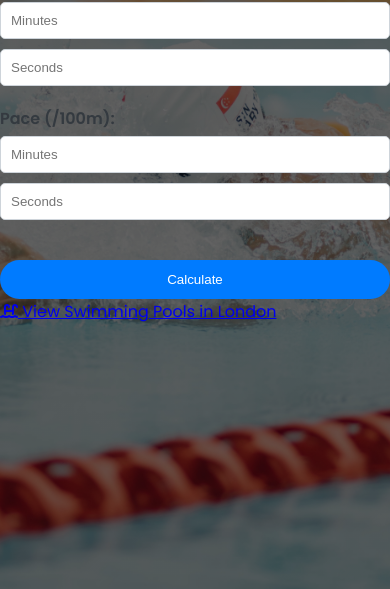
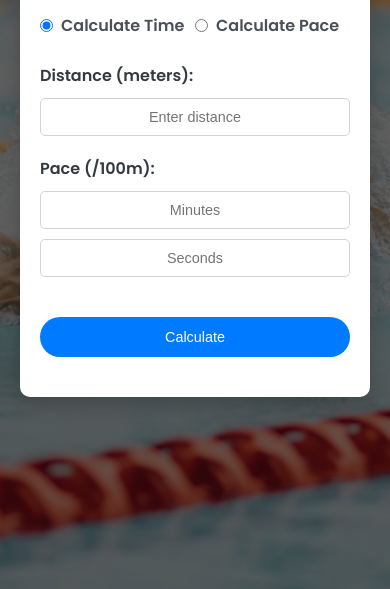
Before and after one commit to jpwoodi/swimtimeclac, a website: page calculator.html in a window 390 px wide. Shown: the part 255-844 px from the top of the page. Drawn offline with Linux system fonts and the light colour scheme.

Commit message:
Update calculator.html

```diff
--- a/calculator.html
+++ b/calculator.html
@@ -9,6 +9,7 @@
     <!-- Font Awesome for Icons -->
     <link rel="stylesheet" href="https://cdnjs.cloudflare.com/ajax/libs/font-awesome/6.0.0-beta3/css/all.min.css" />
     <style>
+        /* Global Styles */
         * {
             box-sizing: border-box;
             margin: 0;
@@ -22,23 +23,24 @@
             background-position: center;
             color: #212529;
             min-height: 100vh;
+            display: flex;
+            align-items: center;
+            justify-content: center;
+            padding: 20px;
         }
 
-        .container {
-
+        .calculator-container {
             background-color: #ffffff;
             border-radius: 10px;
             box-shadow: 0 8px 20px rgba(0, 0, 0, 0.2);
             max-width: 400px;
             width: 100%;
-            margin: 80px auto;
             padding: 40px;
             text-align: center;
             min-height: 600px;
             display: flex;
             flex-direction: column;
             justify-content: space-between;
-
         }
 
         h1 {
@@ -48,11 +50,16 @@
         }
 
         .form-group {
+            display: flex;
+            justify-content: space-between;
+            align-items: center;
             margin-bottom: 15px;
+            flex-wrap: wrap;
         }
 
         label {
             width: 100%;
+            text-align: left;
             margin-bottom: 5px;
             font-weight: 600;
             color: #343A40;
@@ -64,6 +71,8 @@
             margin: 5px 0;
             border-radius: 5px;
             border: 1px solid #ced4da;
+            text-align: center;
+            font-size: 1em;
         }
 
         button {
@@ -75,6 +84,87 @@
             cursor: pointer;
             margin-top: 20px;
             width: 100%;
+            font-size: 1em;
+            transition: background-color 0.3s ease;
+        }
+
+        button:hover {
+            background-color: #0056b3;
+        }
+
+        p {
+            margin-top: 20px;
+            font-size: 1.2em;
+            color: #495057;
+        }
+
+        .hidden {
+            display: none;
+        }
+
+        .toggle-container {
+            display: flex;
+            justify-content: center;
+            margin-bottom: 20px;
+            width: 100%;
+        }
+
+        .toggle-container label {
+            white-space: nowrap;
+            margin-right: 10px;
+            display: flex;
+            align-items: center;
+            font-weight: 600;
+            color: #495057;
+        }
+
+        .toggle-container input[type="radio"] {
+            margin-right: 8px; /* Space between radio button and text */
+        }
+
+        .error {
+            color: red;
+            font-size: 0.9em;
+        }
+
+        .back-link {
+            display: inline-block;
+            margin-top: 20px;
+            text-decoration: none;
+            color: #007BFF;
+            font-weight: 600;
+            transition: color 0.3s ease;
+        }
+
+        .back-link:hover {
+            color: #0056b3;
+        }
+
+        .back-link i {
+            margin-right: 8px;
+        }
+
+        @media (max-width: 576px) {
+            .calculator-container {
+                padding: 20px;
+                min-height: auto; /* Adjust height for smaller screens */
+            }
+
+            h1 {
+                font-size: 1.5em;
+            }
+
+            button {
+                font-size: 0.9em;
+            }
+
+            input[type="text"] {
+                font-size: 0.9em;
+            }
+
+            p {
+                font-size: 1em;
+            }
         }
 
         .top-nav {
@@ -186,9 +276,6 @@
         <p id="result"></p>
         <p id="error-message" class="error hidden"></p>
 
-        <a href="pools.html" class="back-link">
-            <i class="fas fa-swimming-pool"></i> View Swimming Pools in London
-        </a>
     </div>
 
     <script>
```
